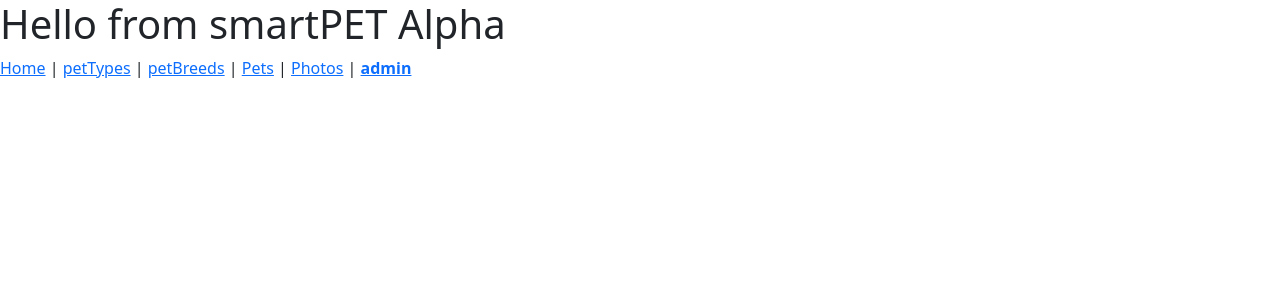
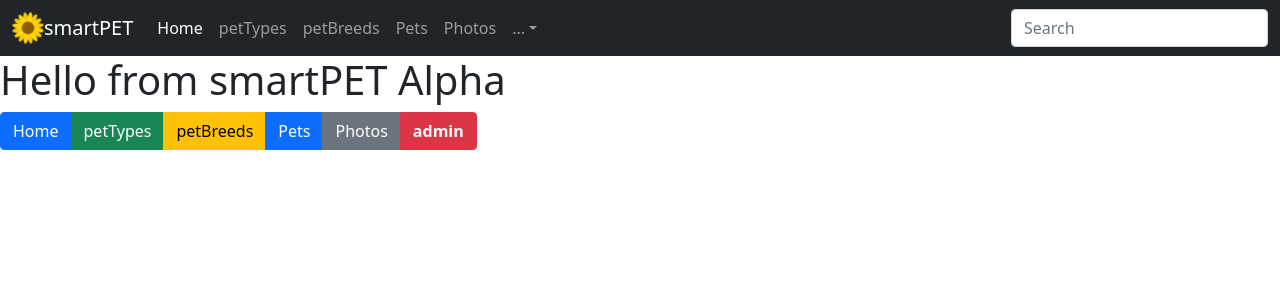
Before and after one commit to superkahraman/smartFlower, a Django app: page / in a window 1280 px wide. Shown: the top 300 px of the page. Run offline with Django 4.2, Linux system fonts and the light colour scheme; some libraries are stand-ins or nearby versions.

Commit message:
some template things and css improvments

```diff
--- /dev/null
+++ b/smartpet/static/assets/css/main.css
@@ -0,0 +1,11 @@
+.logo {
+    width: 32px;
+    height: 32px;
+    animation: rotate 72s linear infinite;
+}
+
+@keyframes rotate {
+    to {
+        transform: rotate(360deg);
+    }
+}
--- a/smartpet/templates/smartpet/main.html
+++ b/smartpet/templates/smartpet/main.html
@@ -14,14 +14,20 @@
       integrity="sha384-1BmE4kWBq78iYhFldvKuhfTAU6auU8tT94WrHftjDbrCEXSU1oBoqyl2QvZ6jIW3"
       crossorigin="anonymous"
     />
+    <link
+      href="{% static '/assets/css/main.css' %}"
+      rel="stylesheet"    />
 </head>
 
 <body>
+{% include "smartpet/navigation-top.html" %}
+
+
 <!-- BEGIN block content -->
 {% block content %} {% endblock %}
 <!-- END block content -->
 
-{% include "smartpet/navigation.html" %}
+{% include "smartpet/navigation-bottom.html" %}
 
     <script
       src="{% static '/assets/js/bootstrap.bundle.min.js' %}"
--- /dev/null
+++ b/smartpet/templates/smartpet/navigation-bottom.html
@@ -0,0 +1,9 @@
+
+    <div class="btn-group">
+    <a href="/" class="btn btn-primary">Home</a>
+    <a href="{% url 'urlTypes' %}" class="btn btn-success">petTypes</a>
+    <a href="{% url 'urlBreeds' %}" class="btn btn-warning">petBreeds</a>
+    <a href="{% url 'urlPets' %}" class="btn btn-primary">Pets</a>
+    <a href="{% url 'urlPhotos' %}" class="btn btn-secondary">Photos</a>
+    <a href="/admin/" class="btn btn-danger"><strong>admin</strong></a>
+</div>
--- /dev/null
+++ b/smartpet/templates/smartpet/navigation-top.html
@@ -0,0 +1,46 @@
+{% load static %}
+<nav class="navbar navbar-expand-sm navbar-dark bg-dark" aria-label="Third navbar example">
+    <div class="container-fluid">
+      <img src="{% static '/assets/images/logo.svg' %}" class="logo"/>
+      <a class="navbar-brand" href="/">smartPET</a>
+
+      <button class="navbar-toggler" type="button" data-bs-toggle="collapse" data-bs-target="#navbarsExample03" aria-controls="navbarsExample03" aria-expanded="false" aria-label="Toggle navigation">
+        <span class="navbar-toggler-icon"></span>
+      </button>
+
+      <div class="collapse navbar-collapse" id="navbarsExample03">
+        <ul class="navbar-nav me-auto mb-2 mb-sm-0">
+          <li class="nav-item">
+            <a class="nav-link active" aria-current="page" href="/">Home</a>
+          </li>
+
+
+          <li class="nav-item">
+            <a class="nav-link" href="{% url 'urlTypes' %}">petTypes</a>
+          </li>
+
+        <li class="nav-item">
+            <a class="nav-link" href="{% url 'urlBreeds' %}">petBreeds</a>
+          </li>
+
+          <li class="nav-item">
+            <a class="nav-link" href="{% url 'urlPets' %}">Pets</a>
+          </li>
+
+          <li class="nav-item">
+            <a class="nav-link" href="{% url 'urlPhotos' %}">Photos</a>
+          </li>
+
+          <li class="nav-item dropdown">
+            <a class="nav-link dropdown-toggle" href="#" id="dropdown03" data-bs-toggle="dropdown" aria-expanded="false">...</a>
+            <ul class="dropdown-menu" aria-labelledby="dropdown03">
+              <li><a class="dropdown-item" href="/admin/" target="_blank">Admin</a></li>
+            </ul>
+          </li>
+        </ul>
+        <form>
+          <input class="form-control" type="text" placeholder="Search" aria-label="Search">
+        </form>
+      </div>
+    </div>
+</nav>
--- a/smartpet/templates/smartpet/navigation.html
+++ /dev/null
@@ -1,8 +0,0 @@
-    <p>
-    <a href="/">Home</a> |
-    <a href="{% url 'urlTypes' %}">petTypes</a> |
-    <a href="{% url 'urlBreeds' %}">petBreeds</a> |
-    <a href="{% url 'urlPets' %}">Pets</a> |
-    <a href="{% url 'urlPhotos' %}">Photos</a> |
-    <a href="/admin/"><strong>admin</strong></a>
-    </p>
```
